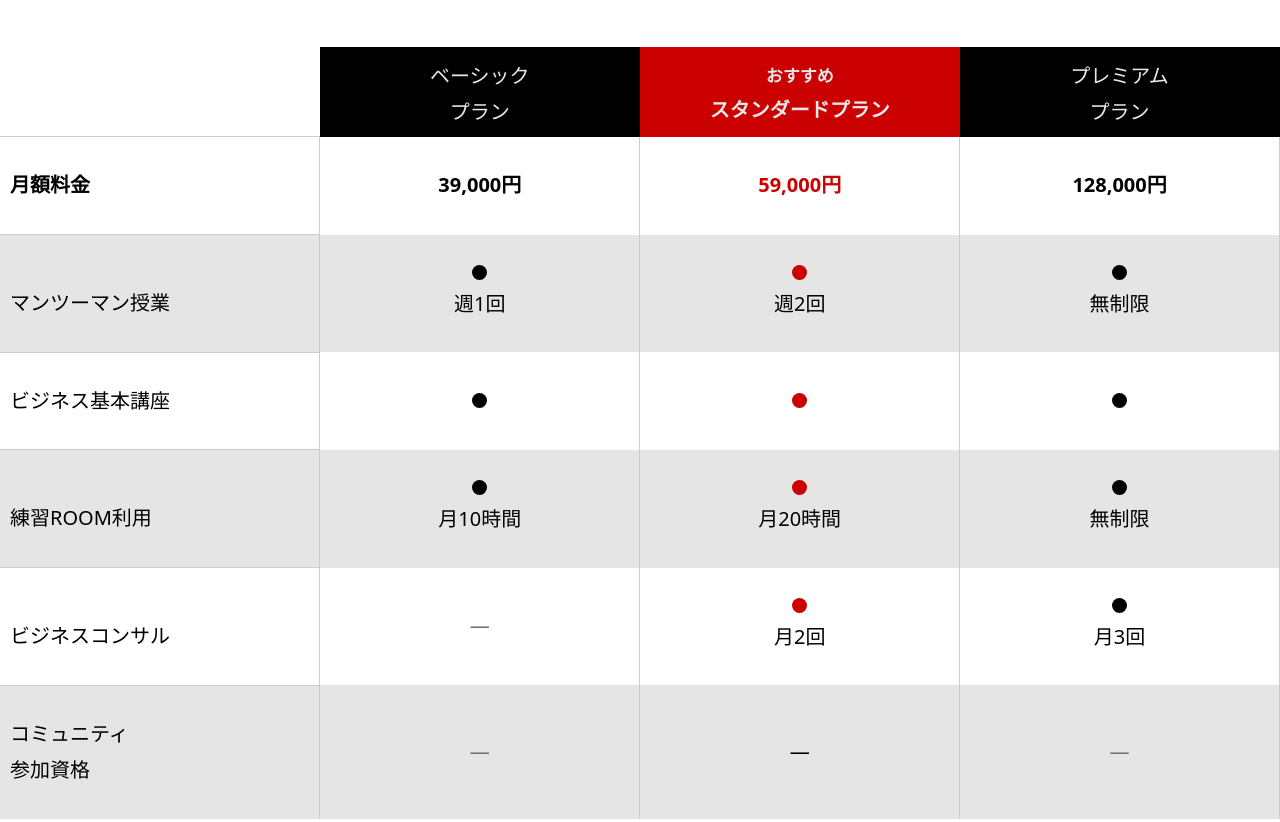
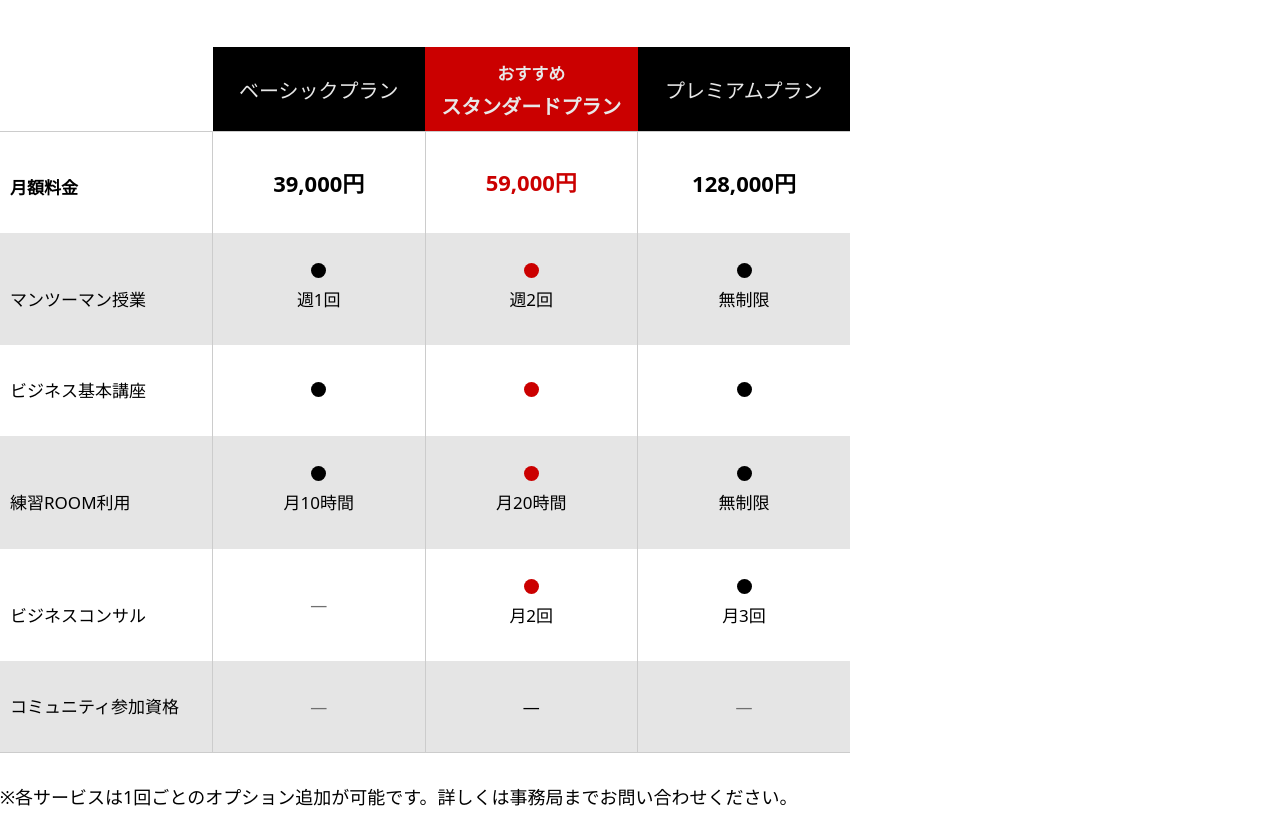
Before and after one commit to mutsumi1009/musicschool, a plain HTML site: page plan.html in a window 1280 px wide. Shown: the part 825-1647 px from the top of the page. Drawn offline with nearby package versions, Linux system fonts and the light colour scheme.

Commit message:
12/29作成②

```diff
--- a/plan.html
+++ b/plan.html
@@ -137,12 +137,16 @@
                             <tbody>
                                 <tr>
                                     <th>月額料金</th>
-                                    <td>39,000円</td>
+                                    <td><span class="p-plan-table__num">39,000円</span></td>
+
                                     <td class="is-recommend">
-                                        <span class="p-plan-table__price is-red">59,000円</span>
+                                      <span class="p-plan-table__price is-red">
+                                        <span class="p-plan-table__num">59,000円</span>
+                                      </span>
                                     </td>
-                                    <td>128,000円</td>
-                                </tr>
+
+                                    <td><span class="p-plan-table__num">128,000円</span></td>
+                                  </tr>
 
                                 <tr>
                                     <th>マンツーマン授業</th>
--- a/sass/global/_mixin.scss
+++ b/sass/global/_mixin.scss
@@ -23,7 +23,7 @@
     }
 }
 
-// PC時のみ適用 (この Mixin は `@include pc` と機能的に同じなので、`@include pc-only`を廃止し`@include pc`に統一しても良い)
+// PC時のみ適用
 @mixin pc-only {
     @media (min-width: 768px) {
         @content;
@@ -31,32 +31,37 @@
 }
 
 
-// /* --- ⬇️ 以下、Helper Class のスタイル --- */
-// /* (Mixinを正しく使用して、表示/非表示を切り替えています) */
+// HTMLで使用されている `.pc-only` クラスのスタイル
+.pc-only {
+    display: none; // SPでは非表示
 
-// // HTMLで使用されている `.pc-only` クラスのスタイル
-// .pc-only {
-//     display: none; // SPでは非表示
+    @include pc-only {
+        display: block; // PCでは表示
+    }
+}
 
-//     @include pc-only {
-//         display: block; // PCでは表示
-//     }
-// }
 
-// // HTMLで使用されている.pcクラスのスタイル
-// .pc {
-//     display: block; // PCでは表示 (デフォルト)
+.sp-only {
+    display: none; // PCでは非表示
+    @include sp {
+        display: inline;
+    }
+}
 
-//     @include sp {
-//         display: none; // SPでは非表示
-//     }
-// }
+// HTMLで使用されている.pcクラスのスタイル
+.pc {
+    display: block; // PCでは表示 (デフォルト)
 
-// // HTMLで使用されている.spクラスのスタイル
-// .sp {
-//     display: none; // PCでは非表示 (デフォルト)
+    @include sp {
+        display: none; // SPでは非表示
+    }
+}
 
-//     @include sp {
-//         display: block; // SPでは表示
-//     }
-// }
+// HTMLで使用されている.spクラスのスタイル
+.sp {
+    display: none; // PCでは非表示 (デフォルト)
+
+    @include sp {
+        display: block; // SPでは表示
+    }
+}
--- a/sass/object/project/_p-plan.scss
+++ b/sass/object/project/_p-plan.scss
@@ -104,6 +104,15 @@
 
 .p-plan-table__scroll {
   overflow-x: auto;
+
+  @include sp {
+
+    position: relative;
+    overflow-x: scroll;
+    // -webkit-overflow-scrolling: touch;
+    padding-bottom: 1.75rem;
+
+  }
 }
 
 /* プラン表 共通セル */
@@ -135,7 +144,10 @@
   text-align: left;
   vertical-align: bottom !important;
   border-right: 1px solid #ccc;
-  border-top: 1px solid #ccc;
+  white-space: nowrap;
+  width: 22rem;
+  font-size: 1.7rem;
+  //  border-top: 1px solid #ccc;
 
   @include sp {
     font-size: 1.6rem;
@@ -147,6 +159,17 @@
 .p-plan-table__table tbody td {
   text-align: center;
   border-right: 1px solid #ccc;
+  font-size: 1.7rem;
+
+  .p-plan-table__num {
+    font-size: 2.2rem;
+    font-weight: 700;
+  }
+
+  &:last-child {
+    border-right: none;
+  }
+
 
   @include sp {
     width: 16.7rem;
@@ -167,11 +190,17 @@
 .p-plan-table__table tbody tr:first-child th,
 .p-plan-table__table tbody tr:first-child td {
   font-weight: 700;
+  border-top: 1px solid #ccc;
+  // border-bottom: 1px solid #ccc;
+
 
   @include sp {}
 }
 
-
+.p-plan-table__table tbody tr:last-child th,
+.p-plan-table__table tbody tr:last-child td {
+  border-bottom: 1px solid #ccc;
+}
 
 
 /* ベーシック・プレミアム（黒） */
@@ -289,14 +318,7 @@ th.is-recommend {
   SP 横スクロール対応
 =============================================== */
 
-@include sp {
-  .p-plan-table__scroll {
-    position: relative;
-    overflow-x: scroll;
-    // -webkit-overflow-scrolling: touch;
-    padding-bottom: 1.75rem;
 
-  }
 
 // .p-plan-table__table {
 //   min-width: 72rem;
@@ -305,14 +327,8 @@ th.is-recommend {
 .p-plan-table__table tbody tr {
   min-height: 8.5rem;
 }
-}
 
-@include sp {
-  .p-plan-table__scroll {
-    position: relative;
-    overflow-x: scroll;
-    // padding-bottom: 4rem;
-  }
+
 
 .p-plan-table__table {
   width: 85rem;
@@ -321,7 +337,7 @@ th.is-recommend {
 .p-plan-table__table tbody tr {
   min-height: 8.5rem;
 }
-}
+
 
 
 /* ===========================
@@ -341,7 +357,7 @@ th.is-recommend {
     width: 100%;
     height: 2.5rem;
     align-items: center;
-    margin-top: 1.2rem;
+    // margin-top: 1.2rem;
   }
 }
 
```
Also changed, not shown: css/index.css, css/style.css, 2 other files. Lines whose indentation alone changed are shown as unchanged.
